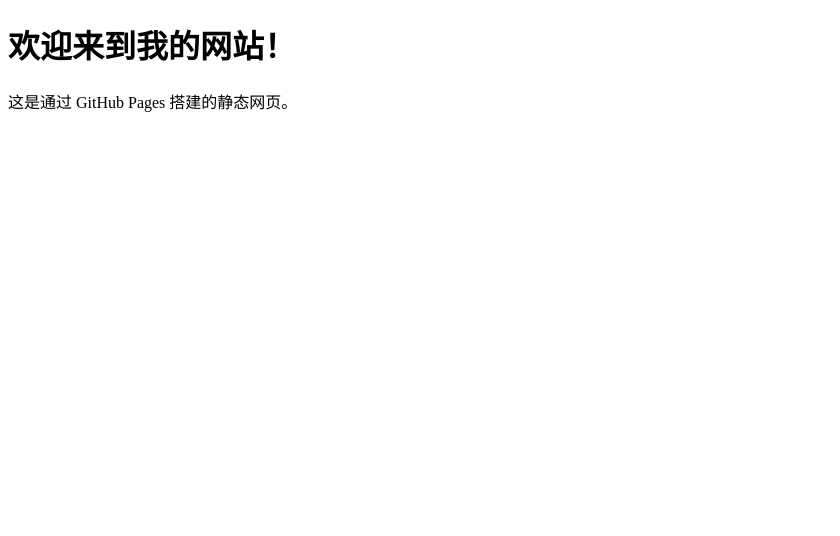
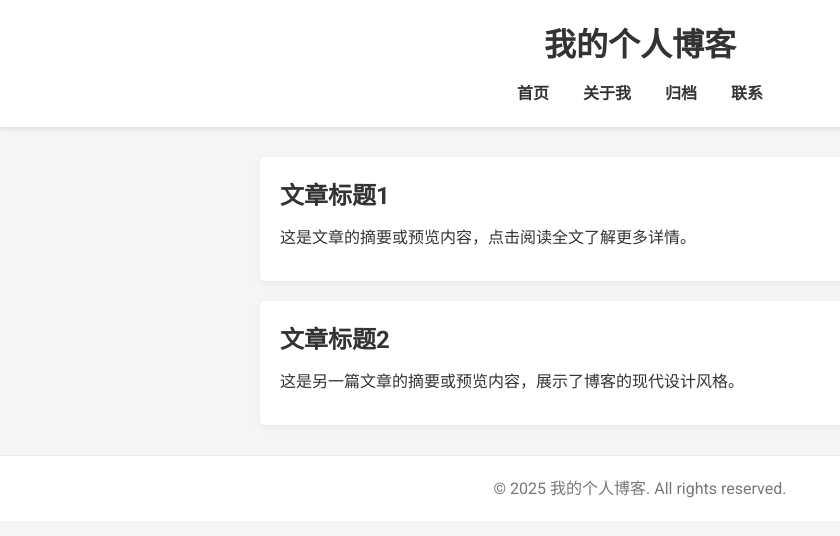
Before and after one commit to AppApp777/AppApp777.github.io, a plain HTML site: page index.html in a window 1280 px wide. Shown: the whole page, without its empty margins (0-840 px from the left). Drawn offline with Linux system fonts and the light colour scheme.

Commit message:
index.html

```diff
--- a/index.html
+++ b/index.html
@@ -2,10 +2,112 @@
 <html lang="zh-CN">
 <head>
   <meta charset="UTF-8">
-  <title>我的 GitHub Pages 网站</title>
+  <meta name="viewport" content="width=device-width, initial-scale=1.0">
+  <title>我的个人博客</title>
+  <!-- 引入 Google 字体 -->
+  <link rel="stylesheet" href="https://fonts.googleapis.com/css2?family=Roboto:wght@400;700&display=swap">
+  <style>
+    /* 全局基础设置 */
+    * {
+      margin: 0;
+      padding: 0;
+      box-sizing: border-box;
+    }
+    body {
+      font-family: 'Roboto', sans-serif;
+      background-color: #f5f5f5;
+      color: #333;
+      line-height: 1.6;
+    }
+    /* 顶部导航区域 */
+    header {
+      background-color: #fff;
+      box-shadow: 0 2px 4px rgba(0,0,0,0.1);
+      padding: 20px;
+      text-align: center;
+      position: sticky;
+      top: 0;
+      z-index: 1000;
+    }
+    header h1 {
+      font-size: 2em;
+      margin-bottom: 10px;
+    }
+    nav a {
+      color: #333;
+      text-decoration: none;
+      margin: 0 15px;
+      font-weight: 700;
+    }
+    /* 主体区域 */
+    main {
+      max-width: 800px;
+      margin: 30px auto;
+      padding: 0 20px;
+    }
+    article {
+      background-color: #fff;
+      padding: 20px;
+      margin-bottom: 20px;
+      border-radius: 5px;
+      box-shadow: 0 2px 8px rgba(0,0,0,0.05);
+    }
+    article h2 {
+      font-size: 1.5em;
+      margin-bottom: 10px;
+    }
+    article p {
+      margin-bottom: 10px;
+    }
+    /* 页脚 */
+    footer {
+      text-align: center;
+      padding: 20px;
+      background-color: #fff;
+      border-top: 1px solid #eaeaea;
+      color: #777;
+    }
+    /* 响应式设计 */
+    @media (max-width: 600px) {
+      header h1 {
+        font-size: 1.5em;
+      }
+      nav a {
+        margin: 0 10px;
+      }
+    }
+  </style>
 </head>
 <body>
-  <h1>欢迎来到我的网站！</h1>
-  <p>这是通过 GitHub Pages 搭建的静态网页。</p>
+  <!-- 顶部区域 -->
+  <header>
+    <h1>我的个人博客</h1>
+    <nav>
+      <a href="#">首页</a>
+      <a href="#">关于我</a>
+      <a href="#">归档</a>
+      <a href="#">联系</a>
+    </nav>
+  </header>
+
+  <!-- 主要内容区域 -->
+  <main>
+    <article>
+      <h2>文章标题1</h2>
+      <p>这是文章的摘要或预览内容，点击阅读全文了解更多详情。</p>
+    </article>
+
+    <article>
+      <h2>文章标题2</h2>
+      <p>这是另一篇文章的摘要或预览内容，展示了博客的现代设计风格。</p>
+    </article>
+
+    <!-- 可以继续添加更多文章 -->
+  </main>
+
+  <!-- 页脚区域 -->
+  <footer>
+    <p>&copy; 2025 我的个人博客. All rights reserved.</p>
+  </footer>
 </body>
 </html>
```
